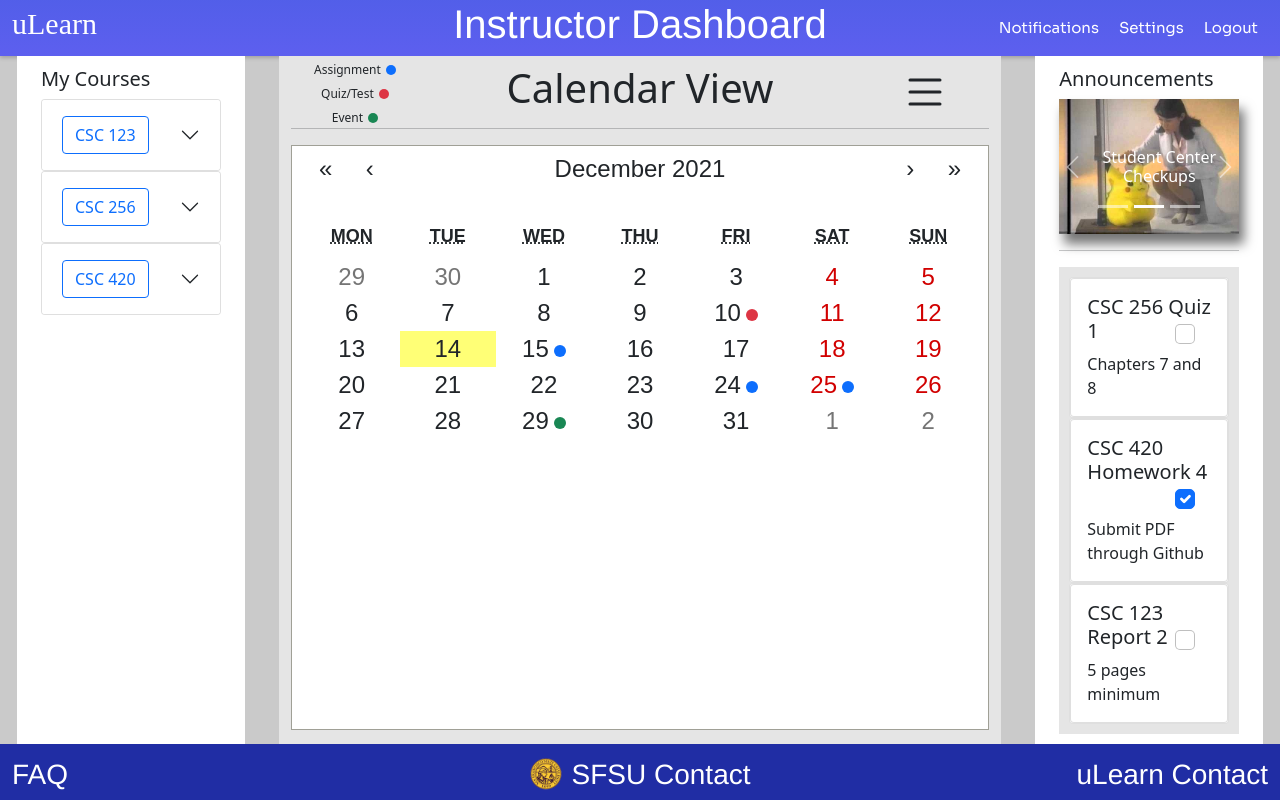
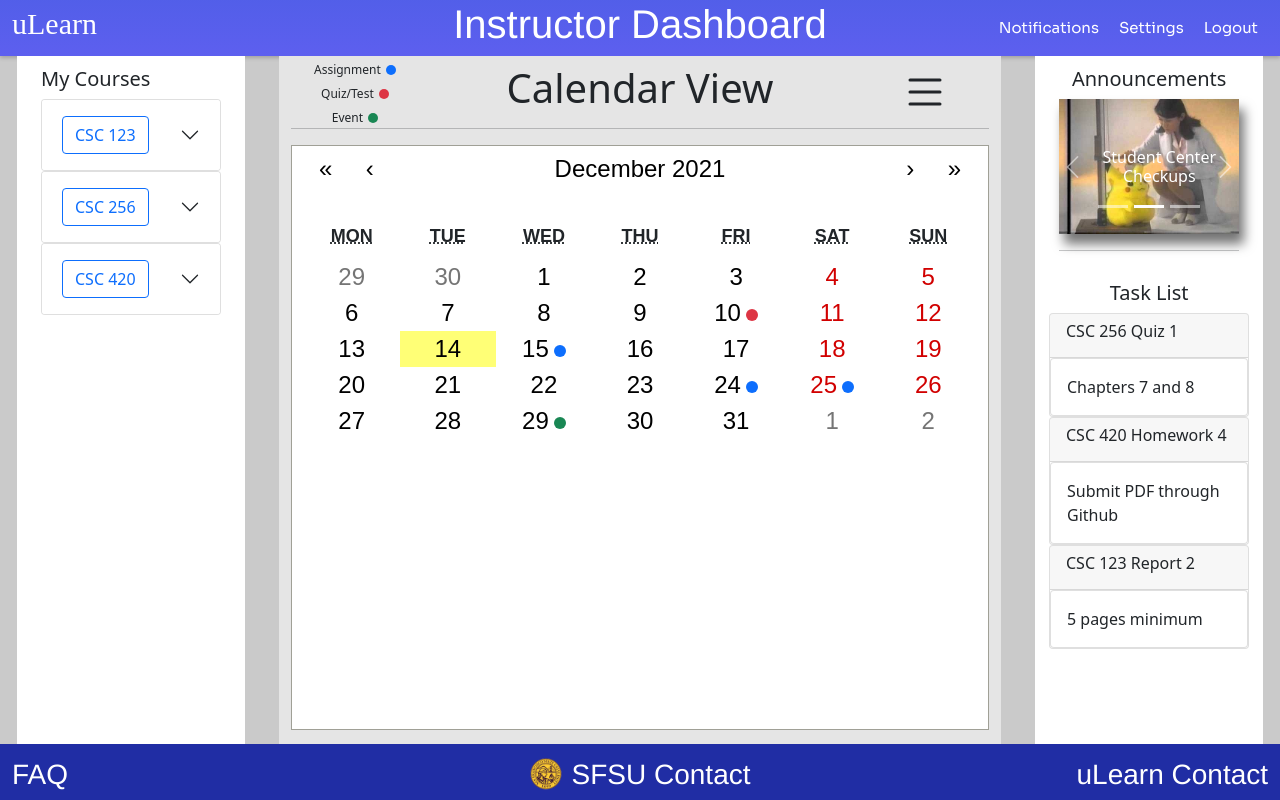
Before and after one commit to Team2-CSC642/ulearn, a React (Create React App) app: page /iCalendar in a window 1280 px wide. Built offline with nearby package versions, Linux system fonts and the light colour scheme; a web font is replaced by a local one.

Commit message:
Some styling changes to tasklist, home page, and login css

```diff
--- a/src/Dash.css
+++ b/src/Dash.css
@@ -212,7 +212,3 @@
     float: right;
     pointer-events: none;
 }
-
-.card {
-    text-align: left;
-}
--- a/src/Home.js
+++ b/src/Home.js
@@ -23,6 +23,10 @@ const Home = () => {
                 <Row className='TopNavRow'>
                     <Col className='Logo' >
                         <h1>uLearn</h1>
+                    </Col>
+
+                    <Col xs={6} style={{textAlign:'center', color:'white'}}>
+                        <h5>HCI Class CSC 642 SFSU CS Department Fall 2021 Team 02</h5>
                     </Col>
 
                     <Col className='DashOptions'>
--- a/src/InstructorCalendar.js
+++ b/src/InstructorCalendar.js
@@ -175,7 +175,7 @@ const InstructorCalendar = () => {
                                                     <h4>Materials:</h4>
                                                 </Col>
                                                 <Col style={{ flexGrow: '4', textAlign: 'center' }}>
-                                                    <Card body><input type='file' multiple style={{ marginLeft: '150px' }}></input></Card>
+                                                    <Card style={{textAlign: 'center'}}body><input type='file' multiple style={{ marginLeft: '150px' }}></input></Card>
                                                 </Col>
                                             </Row>
                                             <Row style={{ alignItems: 'center', marginTop: '10px' }}>
@@ -183,7 +183,7 @@ const InstructorCalendar = () => {
                                                     <h4 style={{ alignSelf: 'end' }}>Description:</h4>
                                                 </Col>
                                                 <Col style={{ flexGrow: '4' }}>
-                                                    <textarea rows='4' cols='71' style={{ borderColor: 'rgb(223, 223, 223)' }}></textarea>
+                                                    <textarea rows='4' cols='71' style={{ borderColor: 'rgb(223, 223, 223)', width:'100%' }}></textarea>
                                                 </Col>
                                                 <hr />
                                             </Row>
@@ -196,7 +196,7 @@ const InstructorCalendar = () => {
                                             <Row style={{ alignItems: 'center', marginTop: '10px' }}>
 
                                                 <Col style={{ flexGrow: '4', textAlign: 'center' }}>
-                                                    <Button onClick={() => setAssignmentModalShow(false)}>Submit</Button>
+                                                    <Button onClick={() => setCreateAssignmentModalShow(false)}>Submit</Button>
                                                 </Col>
                                             </Row>
 
@@ -238,7 +238,7 @@ const InstructorCalendar = () => {
                                                     <h4 style={{ alignSelf: 'end' }}>Description:</h4>
                                                 </Col>
                                                 <Col style={{ flexGrow: '4' }}>
-                                                    <textarea rows='4' cols='71' style={{ borderColor: 'rgb(223, 223, 223)' }}>Lorem ipsum dolor sit amet, consectetur adipiscing elit, sed do eiusmod tempor incididunt ut labore et dolore magna aliqua. Ut enim ad minim veniam, quis nostrud exercitation ullamco laboris nisi ut aliquip ex ea commodo consequat. Duis aute irure dolor in reprehenderit in voluptate velit esse cillum dolore eu fugiat nulla pariatur.</textarea>
+                                                    <textarea rows='4' cols='71' style={{ borderColor: 'rgb(223, 223, 223)', width:'100%'}}>Lorem ipsum dolor sit amet, consectetur adipiscing elit, sed do eiusmod tempor incididunt ut labore et dolore magna aliqua. Ut enim ad minim veniam, quis nostrud exercitation ullamco laboris nisi ut aliquip ex ea commodo consequat. Duis aute irure dolor in reprehenderit in voluptate velit esse cillum dolore eu fugiat nulla pariatur.</textarea>
                                                 </Col>
                                             </Row>
                                             <Row style={{ alignItems: 'center', marginTop: '10px' }}>
@@ -299,7 +299,7 @@ const InstructorCalendar = () => {
                                                     <h4 style={{ alignSelf: 'end' }}>Description:</h4>
                                                 </Col>
                                                 <Col style={{ flexGrow: '4' }}>
-                                                    <textarea rows='4' cols='71' style={{ borderColor: 'rgb(223, 223, 223)' }}>Lorem ipsum dolor sit amet, consectetur adipiscing elit, sed do eiusmod tempor incididunt ut labore et dolore magna aliqua. Ut enim ad minim veniam, quis nostrud exercitation ullamco laboris nisi ut aliquip ex ea commodo consequat. Duis aute irure dolor in reprehenderit in voluptate velit esse cillum dolore eu fugiat nulla pariatur.</textarea>
+                                                    <textarea rows='4' cols='71' style={{ borderColor: 'rgb(223, 223, 223)', width:'100%'}}>Lorem ipsum dolor sit amet, consectetur adipiscing elit, sed do eiusmod tempor incididunt ut labore et dolore magna aliqua. Ut enim ad minim veniam, quis nostrud exercitation ullamco laboris nisi ut aliquip ex ea commodo consequat. Duis aute irure dolor in reprehenderit in voluptate velit esse cillum dolore eu fugiat nulla pariatur.</textarea>
                                                 </Col>
                                             </Row>
                                             <Row style={{ alignItems: 'center', marginTop: '10px' }}>
@@ -361,7 +361,7 @@ const InstructorCalendar = () => {
                                                     <h4 style={{ alignSelf: 'end' }}>Description:</h4>
                                                 </Col>
                                                 <Col style={{ flexGrow: '4' }}>
-                                                    <textarea rows='4' cols='71' style={{ borderColor: 'rgb(223, 223, 223)' }}>Lorem ipsum dolor sit amet, consectetur adipiscing elit, sed do eiusmod tempor incididunt ut labore et dolore magna aliqua. Ut enim ad minim veniam, quis nostrud exercitation ullamco laboris nisi ut aliquip ex ea commodo consequat. Duis aute irure dolor in reprehenderit in voluptate velit esse cillum dolore eu fugiat nulla pariatur.</textarea>
+                                                    <textarea rows='4' cols='71' style={{ borderColor: 'rgb(223, 223, 223)', width:'100%'}}>Lorem ipsum dolor sit amet, consectetur adipiscing elit, sed do eiusmod tempor incididunt ut labore et dolore magna aliqua. Ut enim ad minim veniam, quis nostrud exercitation ullamco laboris nisi ut aliquip ex ea commodo consequat. Duis aute irure dolor in reprehenderit in voluptate velit esse cillum dolore eu fugiat nulla pariatur.</textarea>
                                                 </Col>
                                             </Row>
                                             <Row style={{ alignItems: 'center', marginTop: '10px' }}>
@@ -429,7 +429,7 @@ const InstructorCalendar = () => {
                             <Container className='CarouselContainer'>
                                 <Row>
                                     <Col>
-                                        <h5>Announcements</h5>
+                                        <h5 style={{textAlign:'center'}}>Announcements</h5>
                                         <Carousel className='Carousel'>
                                             <Carousel.Item>
                                                 <img alt="Announcement Slide" className='d-block w-100' src={starslide} />
@@ -454,12 +454,9 @@ const InstructorCalendar = () => {
                                     </Col>
                                 </Row>
                             </Container>
-                            <Container className='TaskListContainer' fluid>
-                                <Row>
-                                    <Col>
-                                        <TaskList />
-                                    </Col>
-                                </Row>
+                            <Container className='TaskListContainer overflow-auto' style={{height:'60%', padding:'6%'}}>
+                                        <h5 style={{textAlign:'center'}}>Task List</h5>
+                                        <TaskList setModal={setAssignmentModalShow}/>
                             </Container>
                         </div>
                     </Col>
--- a/src/TaskList.js
+++ b/src/TaskList.js
@@ -1,23 +1,27 @@
 import React from "react";
 import Card from 'react-bootstrap/Card'
-import Form from 'react-bootstrap/Form'
+import Container from 'react-bootstrap/Container';
+import Row from 'react-bootstrap/Row';
+import Col from 'react-bootstrap/Col';
 //import TaskListData from 'TaskListData.json';
 let taskListData = require('./TaskListData.json');
 
-const TaskList = () => {
-    return(
-        <div className='TaskListBackground'>
+const TaskList = ({setModal}) => {
+    return (
+        <Container className='overflow-auto' style={{ padding: '0%' }}>
+            <Row>
                 {taskListData.map((task) => (
+                    <Col>
                         <Card key={task.name}>
+                            <Card.Header onClick={() => setModal(true)} style={{cursor:'pointer'}}><h6>{task.class} {task.name}</h6></Card.Header>
                             <Card.Body className="card">
-                <Card.Title>{task.class} {task.name}
-                <Form.Check inline className="cardCheckBox" type="checkbox" checked={task.completed} />
-                </Card.Title>
                                 <Card.Text inline>{task.description}</Card.Text>
                             </Card.Body>
                         </Card>
+                    </Col>
                 ))}
-        </div>
+            </Row>
+        </Container>
     )
 }
 
--- a/src/login.css
+++ b/src/login.css
@@ -11,13 +11,6 @@
     transform: translate(-50%,-50%);
     background-color: #ffffff;
     padding: 60px;
-   }
-
-   body{
-    font-family: "Helvetica Neue",Helvetica,Arial,sans-serif;
-    font-size: 14px;
-    line-height: 1.42857143;
-    color: #565656;
    }
    .img-responsive{
     display: block;
@@ -51,10 +44,6 @@
     font-weight: 600;
     line-height: 1.1;
     color: #464666;
-   }
-
-   *{
-       box-sizing: border-box;
    }
 
    .form-group{
@@ -105,35 +94,6 @@
     user-select: none;
    }
 
-   input,button,select{
-    font-family: inherit;
-    font-size: inherit;
-    line-height: inherit;
-   }
-
-   button{
-    -webkit-appearance: button;
-
-   }
-
-   button{
-       text-transform: none;
-   }
-
-   button{
-    overflow: visible;
-   }
-
-   button{
-    color: inherit;
-    font: inherit;
-        font-weight: inherit;
-        font-size: inherit;
-        line-height: inherit;
-        font-family: inherit;
-        margin: 0;
-        margin-bottom: 0px;
-   }
 
    a.login{
     color: #000;
```
Lines whose indentation alone changed are shown as unchanged.
